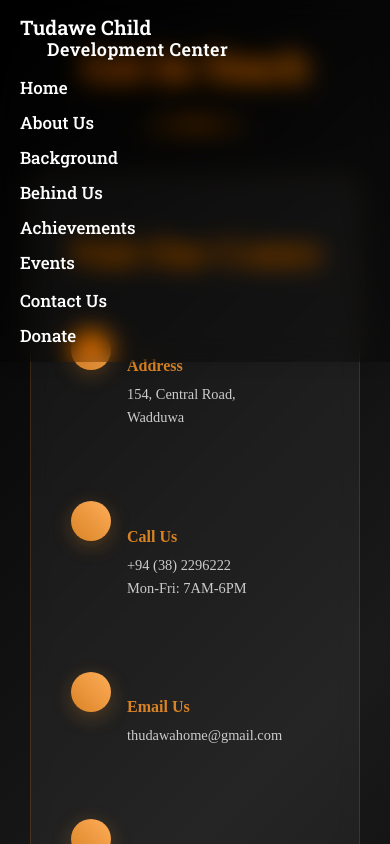
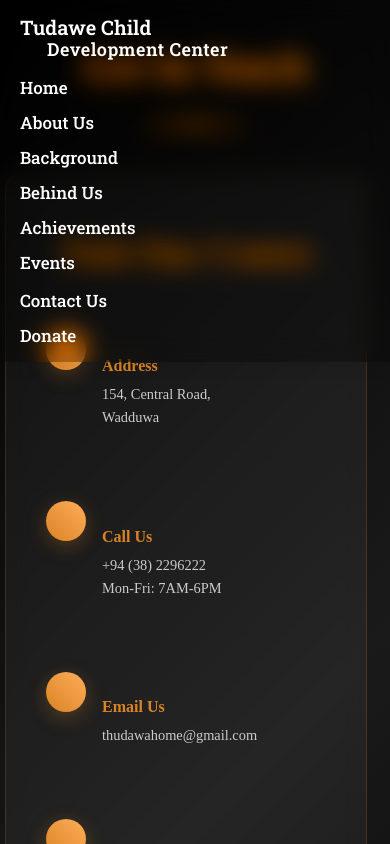
Before and after one commit to Dulan19/Thudawa_Website, a React (Create React App) app: page /Contactus in a window 390 px wide. Shown: the top 844 px of the page. Built offline with nearby package versions, Linux system fonts and the light colour scheme.

Commit message:
Update contactus.CSS - 4

```diff
--- a/src/pages/Stylings/Contactus.css
+++ b/src/pages/Stylings/Contactus.css
@@ -1,4 +1,4 @@
-/* ContactUs.css */
+/* ContactUs.css - Full Updated Version */
 
 .contact-us-page {
   background: linear-gradient(135deg, #000000 0%, #1a1a1a 50%, #000000 100%);
@@ -11,14 +11,14 @@
 .container {
   position: relative;
   z-index: 2;
-  max-width: 1600px; /* Increased from 1400px */
-  padding: 0 30px; /* Added padding to prevent cards touching edges */
+  max-width: 1600px;
+  padding: 0 5px;
 }
 
 /* Header Styles */
 .header-content {
   text-align: center;
-  margin-bottom: 5rem; /* Increased from 3rem */
+  margin-bottom: 5rem;
 }
 
 .gradient-text {
@@ -27,29 +27,40 @@
   -webkit-text-fill-color: transparent;
   background-clip: text;
   text-shadow: 0 4px 20px rgba(217, 131, 36, 0.3);
-  font-size: 3.5rem; /* Increased font size */
+  font-size: 3.5rem;
 }
 
 .decorative-line {
-  width: 150px; /* Increased from 100px */
-  height: 5px; /* Increased from 4px */
+  width: 150px;
+  height: 5px;
   background: linear-gradient(90deg, transparent, rgb(217, 131, 36), transparent);
-  margin: 3rem auto; /* Increased from 2rem */
+  margin: 3rem auto;
   border-radius: 2px;
   box-shadow: 0 2px 10px rgba(217, 131, 36, 0.5);
 }
 
-/* Cards Container - Ensure side by side layout */
+/* Cards Container */
 .row.align-items-stretch {
   display: flex;
   flex-wrap: wrap;
-  margin: 0 -15px; /* Added negative margin to compensate for column padding */
+  margin: 0 -5px;
 }
 
 .row.align-items-stretch > [class*="col-"] {
   display: flex;
   flex-direction: column;
-  padding: 0 15px; /* Added padding between columns */
+  padding: 0 5px;
+}
+
+/* Left Card - Visit Our Centre */
+.col-lg-6.col-md-12:first-child {
+  padding-right: 10px;
+}
+
+/* Right Card - Send Us a Message - Aligned to right */
+.col-lg-6.col-md-12:last-child {
+  padding-left: 10px;
+  margin-left: auto;
 }
 
 /* Contact Info Card and Form Container */
@@ -58,10 +69,10 @@
   background: rgba(255, 255, 255, 0.05);
   backdrop-filter: blur(10px);
   border: 1px solid rgba(217, 131, 36, 0.2);
-  border-radius: 25px; /* Increased from 20px */
-  padding: 4rem 3.5rem; /* Increased padding */
+  border-radius: 25px;
+  padding: 4rem 3.5rem;
   height: 100%;
-  min-height: 750px; /* Increased from 600px */
+  min-height: 750px;
   display: flex;
   flex-direction: column;
   transition: all 0.3s ease;
@@ -78,9 +89,9 @@
 .form-container h3 {
   color: rgb(217, 131, 36);
   text-align: center;
-  margin-bottom: 3rem; /* Increased from 2.5rem */
+  margin-bottom: 3rem;
   font-weight: 600;
-  font-size: 2.2rem; /* Increased from 1.8rem */
+  font-size: 2.2rem;
 }
 
 /* Info Card Content */
@@ -94,9 +105,9 @@
 .info-item {
   display: flex;
   align-items: flex-start;
-  margin-bottom: 3rem; /* Increased from 2.5rem */
-  gap: 2rem; /* Increased from 1.5rem */
-  padding: 1.5rem; /* Increased from 1rem */
+  margin-bottom: 3rem;
+  gap: 2rem;
+  padding: 1.5rem;
 }
 
 .info-item:last-child {
@@ -107,8 +118,8 @@
   display: flex;
   align-items: center;
   justify-content: center;
-  width: 80px; /* Increased from 60px */
-  height: 80px; /* Increased from 60px */
+  width: 80px;
+  height: 80px;
   background: linear-gradient(45deg, rgb(217, 131, 36), #ffad5a);
   border-radius: 50%;
   box-shadow: 0 5px 20px rgba(217, 131, 36, 0.3);
@@ -116,22 +127,22 @@
 }
 
 .info-icon i {
-  font-size: 1.8rem; /* Increased from 1.4rem */
+  font-size: 1.8rem;
   color: white;
 }
 
 .info-content h5 {
   color: rgb(217, 131, 36);
-  margin-bottom: 0.8rem; /* Increased from 0.5rem */
+  margin-bottom: 0.8rem;
   font-weight: 600;
-  font-size: 1.5rem; /* Increased from 1.2rem */
+  font-size: 1.5rem;
 }
 
 .info-content p {
   color: #cccccc;
   margin: 0;
   line-height: 1.6;
-  font-size: 1.2rem; /* Increased from 1rem */
+  font-size: 1.2rem;
 }
 
 /* Form Container */
@@ -144,16 +155,16 @@
 /* Custom Form Elements */
 .form-group {
   position: relative;
-  margin-bottom: 2.5rem; /* Increased from 2rem */
+  margin-bottom: 2.5rem;
 }
 
 .custom-input {
   background: rgba(255, 255, 255, 0.08) !important;
   border: 2px solid rgba(217, 131, 36, 0.3) !important;
-  border-radius: 15px !important; /* Increased from 12px */
+  border-radius: 15px !important;
   color: white !important;
-  padding: 18px 25px !important; /* Increased from 15px 20px */
-  font-size: 1.3rem !important; /* Increased from 1.1rem */
+  padding: 18px 25px !important;
+  font-size: 1.3rem !important;
   transition: all 0.3s ease !important;
   backdrop-filter: blur(10px);
   width: 100%;
@@ -172,12 +183,12 @@
 
 .form-label {
   position: absolute;
-  top: -12px; /* Adjusted */
-  left: 25px; /* Increased from 20px */
+  top: -12px;
+  left: 25px;
   background: rgba(0, 0, 0, 0.8);
   color: rgb(217, 131, 36);
-  padding: 0 12px; /* Increased from 10px */
-  font-size: 1.1rem; /* Increased from 0.9rem */
+  padding: 0 12px;
+  font-size: 1.1rem;
   font-weight: 500;
   border-radius: 4px;
 }
@@ -186,9 +197,9 @@
 .custom-btn {
   background: linear-gradient(45deg, rgb(217, 131, 36), #ffad5a) !important;
   border: none !important;
-  border-radius: 15px !important; /* Increased from 12px */
-  padding: 22px 40px !important; /* Increased from 18px 35px */
-  font-size: 1.4rem !important; /* Increased from 1.2rem */
+  border-radius: 15px !important;
+  padding: 22px 40px !important;
+  font-size: 1.4rem !important;
   font-weight: 600 !important;
   color: white !important;
   transition: all 0.3s ease !important;
@@ -229,12 +240,17 @@
   .info-card,
   .form-container {
     margin-bottom: 2rem;
-    min-height: 650px; /* Adjusted for tablet */
-    padding: 3rem 2.5rem; /* Adjusted for tablet */
+    min-height: 650px;
+    padding: 3rem 2.5rem;
   }
 
   .gradient-text {
-    font-size: 3rem; /* Adjusted for tablet */
+    font-size: 3rem;
+  }
+
+  /* Reset right alignment on tablet */
+  .col-lg-6.col-md-12:last-child {
+    margin-left: 0;
   }
 }
 
@@ -243,7 +259,7 @@
   .form-container {
     padding: 2rem;
     margin-bottom: 2rem;
-    min-height: auto; /* Let content determine height on mobile */
+    min-height: auto;
   }
 
   .gradient-text {
@@ -312,4 +328,11 @@
     padding: 15px 25px !important;
     font-size: 1.1rem !important;
   }
+
+  /* Remove specific padding on mobile */
+  .col-lg-6.col-md-12:first-child,
+  .col-lg-6.col-md-12:last-child {
+    padding-right: 5px;
+    padding-left: 5px;
+  }
 }
```
